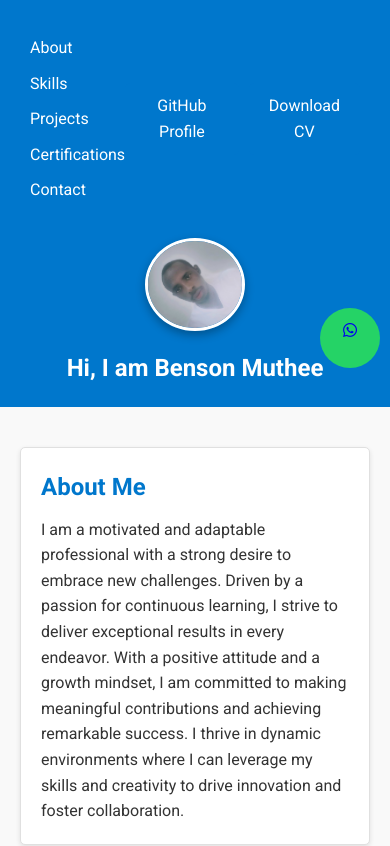
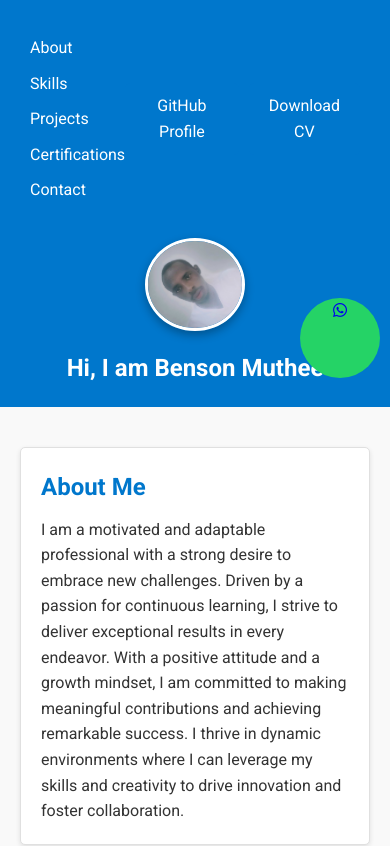
Before and after one commit to BensonMuthee5/portfolio, a plain HTML site: page index.html in a window 390 px wide. Shown: the top 846 px of the page. Drawn offline with Linux system fonts and the light colour scheme.

Commit message:
Update styles.css
wa4

```diff
--- a/styles.css
+++ b/styles.css
@@ -100,24 +100,22 @@ h1 {
 }
 
 /* WhatsApp Button */
-
 .whatsapp-button {
   position: fixed;
   top: 50%; /* Keep it in the middle of the page */
   right: 20px; /* Align on the right */
   transform: translateY(-50%);
   z-index: 100;
-  padding: 10px;
-  width: 60px; /* Keep the original width */
-  height: 60px; /* Keep the original height */
+  width: 80px; /* Increase the size */
+  height: 80px; /* Increase the size */
   border-radius: 50%; /* Keep the button circular */
-  background-color: #25D366; /* Keep original background color */
+  background-color: #25D366; /* WhatsApp green background */
   transition: background-color 0.3s ease; /* Enable hover effect */
 }
 
 /* Hover effect */
 .whatsapp-button:hover {
-  background-color: #128C7E; /* Change the color on hover */
+  background-color: #128C7E; /* Change color on hover */
 }
 
 /* Media query for screens smaller than 768px */
@@ -125,8 +123,8 @@ h1 {
   .whatsapp-button {
     top: 45%; /* Adjust position for smaller screens */
     right: 15px;
-    padding: 10px;
-    /* Keep the same size */
+    width: 80px; /* Keep same size on smaller screens */
+    height: 80px; /* Keep same size on smaller screens */
   }
 }
 
@@ -134,10 +132,12 @@ h1 {
 @media only screen and (max-width: 480px) {
   .whatsapp-button {
     top: 40%; /* Adjust further for very small screens */
-    right: 10px; /* Adjust right padding */
-    /* Keep the same size */
+    right: 10px;
+    width: 80px; /* Keep same size */
+    height: 80px; /* Keep same size */
   }
 }
+
 
 
 /* Main Content Sections */
```
